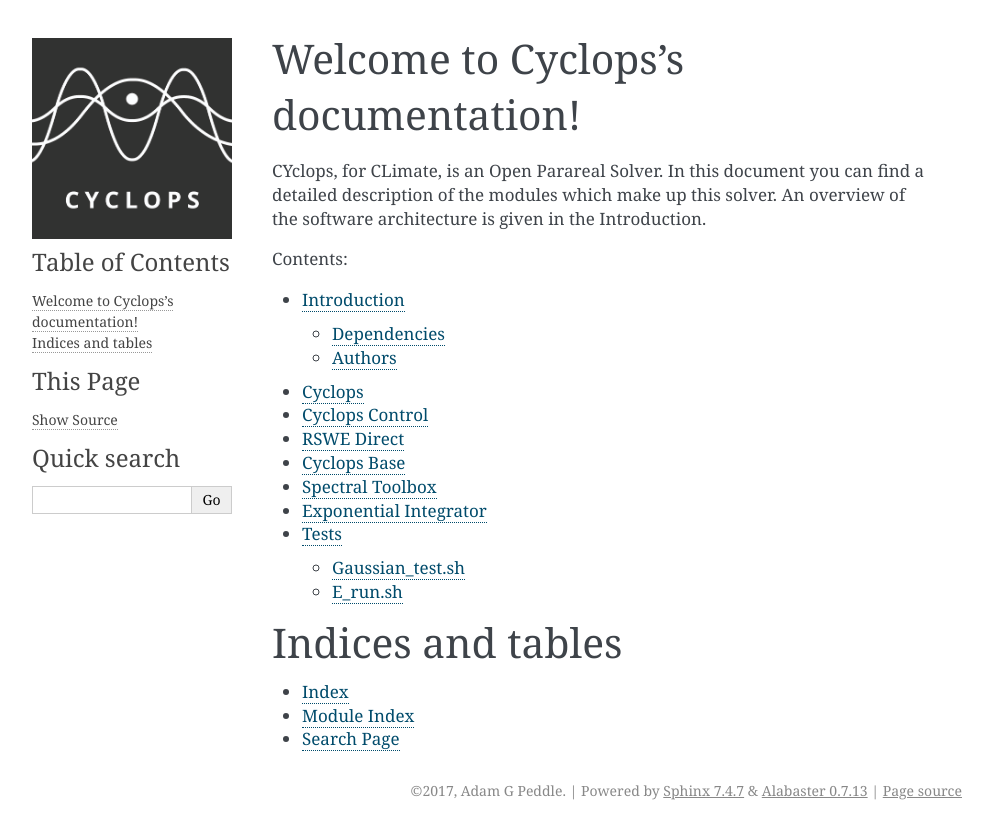
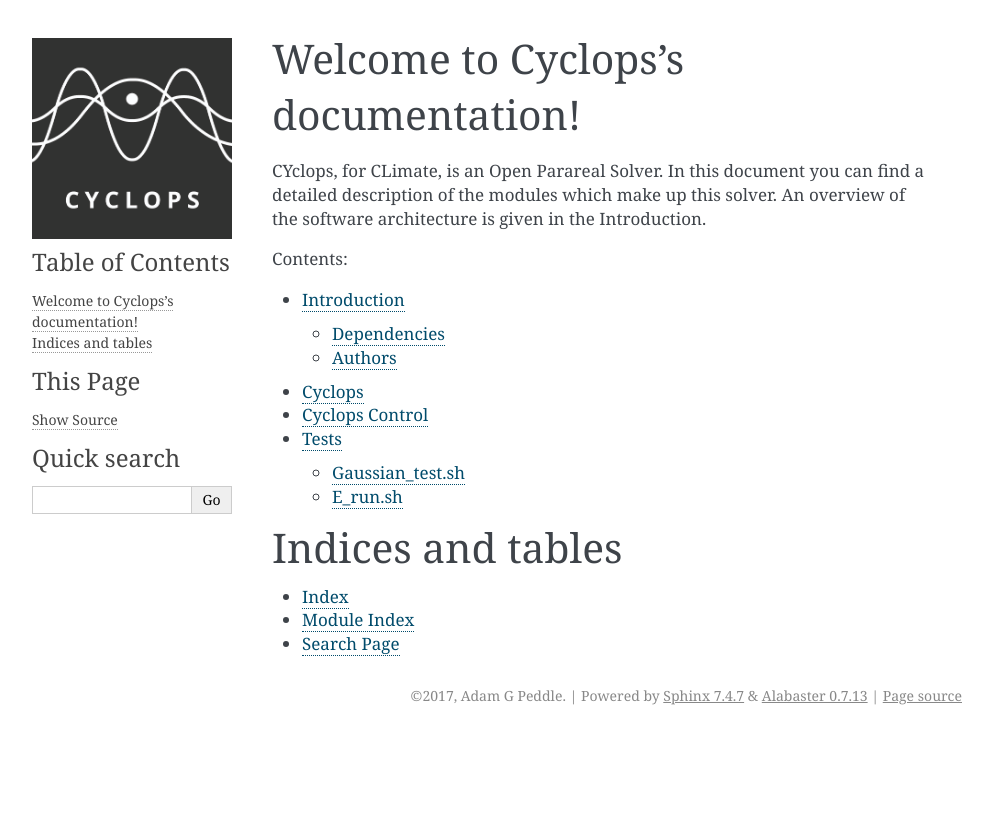
Before and after one commit to AGPeddle/Cyclops, a Sphinx documentation site: the page built from doc/source/index.rst, in a window 1280 px wide. Shown: the top 839 px of the page, without its empty margins (148-1141 px from the left). Built offline with Sphinx 7.4.7, drawn with Linux system fonts in a browser that asks for light colours.

Commit message:
Update index.rst

```diff
--- a/doc/source/index.rst
+++ b/doc/source/index.rst
@@ -18,10 +18,6 @@ Contents:
    Introduction
    cyclops
    cyclops_control
-   rswe_direct
-   cyclops_base
-   spectral_toolbox
-   rswe_exponential_integrator
    Tests
 
 
```
